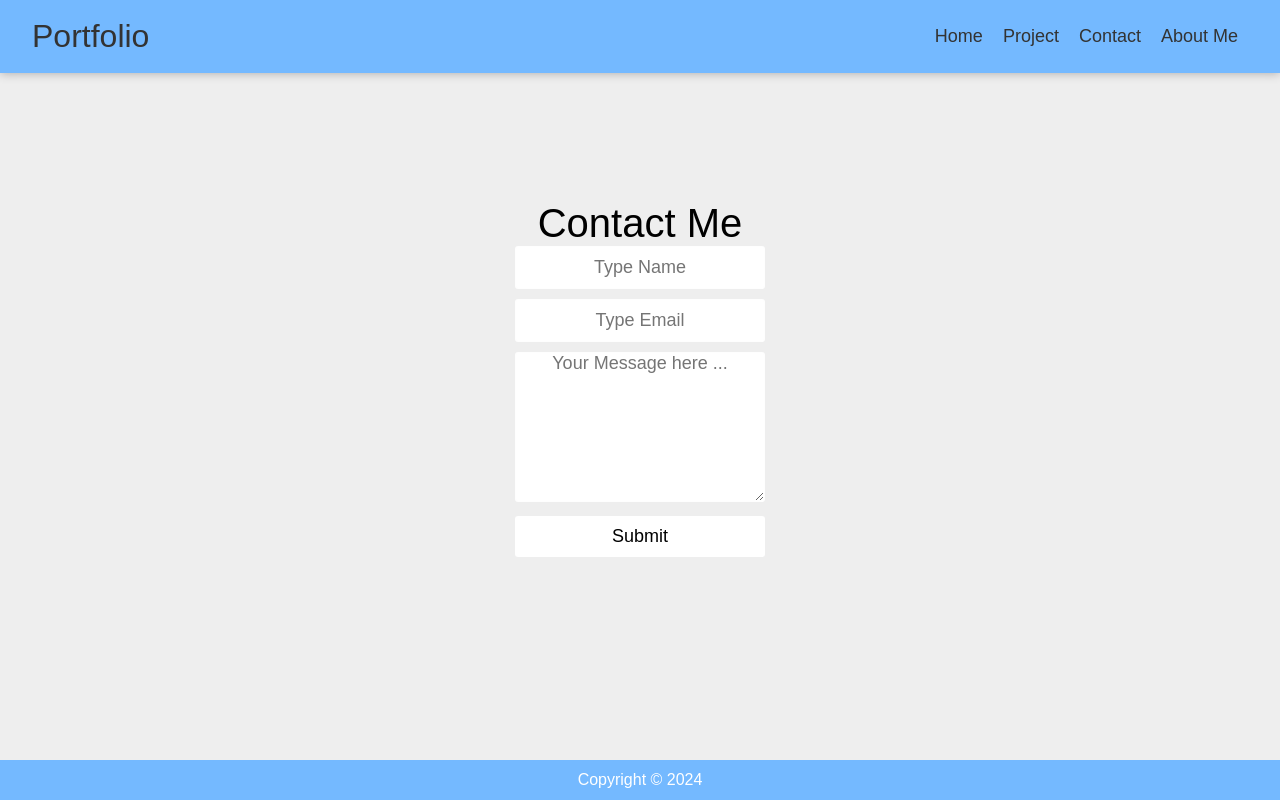
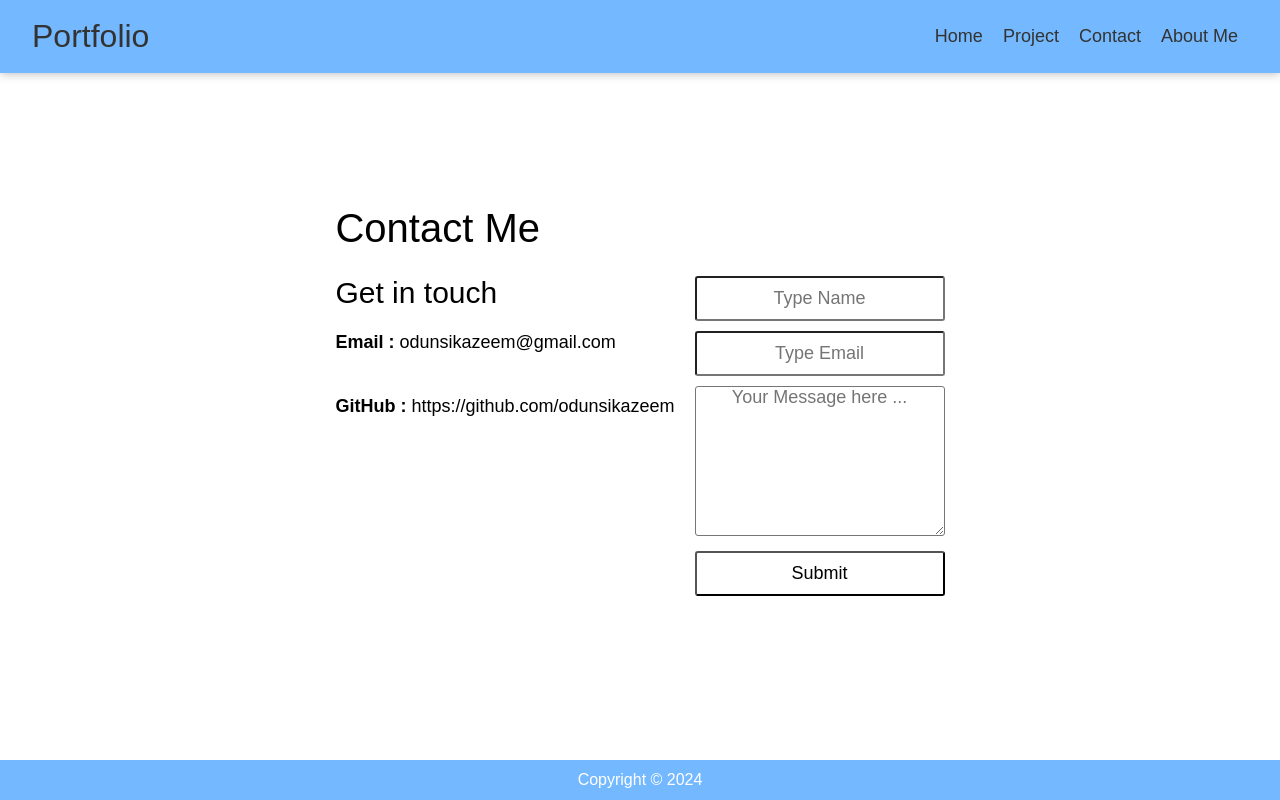
Before and after one commit to odunsikazeem/React-Portfolio-Page, a React (Vite) app in the folder portfolio/: page /contact in a window 1280 px wide. Built offline with nearby package versions, Linux system fonts and the light colour scheme.

Commit message:
adjustment to contact page

```diff
--- a/portfolio/src/components/pages/contact-folder/Contact.jsx
+++ b/portfolio/src/components/pages/contact-folder/Contact.jsx
@@ -1,13 +1,9 @@
-import React,{useRef, useState} from 'react'
-import  "./style.css"
-import emailjs from "@emailjs/browser"
-
-
-
+import React, { useRef, useState } from "react";
+import "./style.css";
+import emailjs from "@emailjs/browser";
 
 function Contact() {
-
-const [ResponseText, setResponseText]=useState (" ")
+  const [ResponseText, setResponseText] = useState(" ");
 
   const form = useRef();
 
@@ -15,39 +11,59 @@ const [ResponseText, setResponseText]=useState (" ")
     e.preventDefault();
 
     emailjs
-      .sendForm('service_p3hvjz6', 'template_nacdham', form.current, {
-        publicKey: '68lF4grWoT6CJYyeV',
+      .sendForm("service_p3hvjz6", "template_nacdham", form.current, {
+        publicKey: "68lF4grWoT6CJYyeV",
       })
       .then(
         () => {
-          setResponseText("Submitted")
-          console.log('SUCCESS!');
+          setResponseText("Submitted");
+          console.log("SUCCESS!");
         },
         (error) => {
-          console.log('FAILED...', error.text);
-        },
+          console.log("FAILED...", error.text);
+        }
       );
   };
 
   return (
     <div className="contact">
-      <p>{ResponseText}</p>
       <h1>Contact Me</h1>
-      <form ref={form} onSubmit={sendEmail}>
+      <div className="binder">
+        <div className="column-1">
+          <div className="central">
+            <h2>Get in touch</h2>
+          </div>
+          <div className="information">
+            <div>
+              <p>
+                <strong>Email :</strong> odunsikazeem@gmail.com
+              </p>
+            </div>
+            <div>
+              <p>
+                <strong>GitHub :</strong> https://github.com/odunsikazeem
+              </p>
+            </div>
+          </div>
+        </div>
+        <div className="column-2">
+          <form ref={form} onSubmit={sendEmail}>
+            <input type="text" name="from_name" placeholder="Type Name" />
+            <br />
 
-      <input type="text" name="from_name" placeholder='Type Name'/>
-      <br/>
+            <input type="email" name="from_email" placeholder="Type Email" />
+            <br />
 
-      <input type="email" name="from_email" placeholder='Type Email'/>
-      <br/>
-
-      <textarea name="message" placeholder='Your Message here ...'/>
-      <br/>
-      {/* <input type="submit" value="Send" /> */}
-      <button>Submit</button>
-    </form>
+            <textarea name="message" placeholder="Your Message here ..." />
+            <br />
+            {/* <input type="submit" value="Send" /> */}
+            <button>Submit</button>
+          </form>
+          <p>{ResponseText}</p>
+        </div>
+      </div>
     </div>
-  )
+  );
 }
 
 export default Contact;
--- a/portfolio/src/components/pages/contact-folder/style.css
+++ b/portfolio/src/components/pages/contact-folder/style.css
@@ -1,16 +1,37 @@
 .contact {
-margin: 10% auto;
-text-align: center;
-
+  justify-content: center;
+  align-items: center;
+  display: grid;
+  margin: 10% auto;
+  padding: 5px 0;
 }
 
 .contact h1 {
     font-size: 40px;
     font-weight: 200;
+    margin-bottom: 25px;
 }
 
+.central h2{
+  font-size: 30px;
+  font-weight: 200;
+}
+
+.binder {
+  display: flex;
+  font-family: "Source Sans Pro", sans-serif;
+  font-size: 18px;
+
+}
+.information {
+  line-height: 4rem;
+  margin-right: 20px;
+}
+
+.column-1 li {
+  text-decoration: none;
+}
 input{
-  border: 1px solid rgba(252, 252, 252, 0.4);
   width: 250px;
   border-radius: 3px;
   font-family: "Source Sans Pro", sans-serif;
@@ -22,7 +43,6 @@ input{
 
 }
 textarea {
-    border: 1px solid rgba(252, 252, 252, 0.4);
     width: 250px;
     min-height: 150px;
     margin-bottom: 10px;
@@ -36,7 +56,6 @@ textarea {
 button {
  appearance: none;
  outline: 0;
- border: 0;
  background-color: white;
  padding: 10px 15px;
  border-radius: 3px;
--- a/portfolio/src/components/pages/home-folder/Homepage.jsx
+++ b/portfolio/src/components/pages/home-folder/Homepage.jsx
@@ -16,9 +16,9 @@ function Homepage() {
       </div>
       <div className="column-item">
         <p>
-          I am a Frontend Developer with passion for problems-solving and
+          A Frontend Developer with passion for problems-solving and
           have keen interest in emerging technologies. I have honed my skill
-          in Front-End Development by using programming languages like
+          in Frontend development by using programming languages like
           HTML5, CSS, JavaScript, MediaQueries, Bootstraps, Git, GitHub and some modern framework like React and Nodejs.I am a product of edX
           bootcamp.
         </p>
--- a/portfolio/src/components/pages/projectpage-folder/Projectspage.jsx
+++ b/portfolio/src/components/pages/projectpage-folder/Projectspage.jsx
@@ -25,7 +25,7 @@ function createCard(projectlist){
 function Projectspage() {
   return (
     <Project>
-          <Title>Projects List</Title>
+          <Title>Feel from to go through and peruse my work</Title>
             {projectlist.map(createCard)}
     </Project>
 
--- a/portfolio/src/main.css
+++ b/portfolio/src/main.css
@@ -6,5 +6,5 @@
     box-sizing: border-box;
   }
   html,body {
-    background: #eee;
+    /* background: #eee;  */
   }
```
Also changed, not shown: 2 other files (tests, documents, lock files or other folders).
